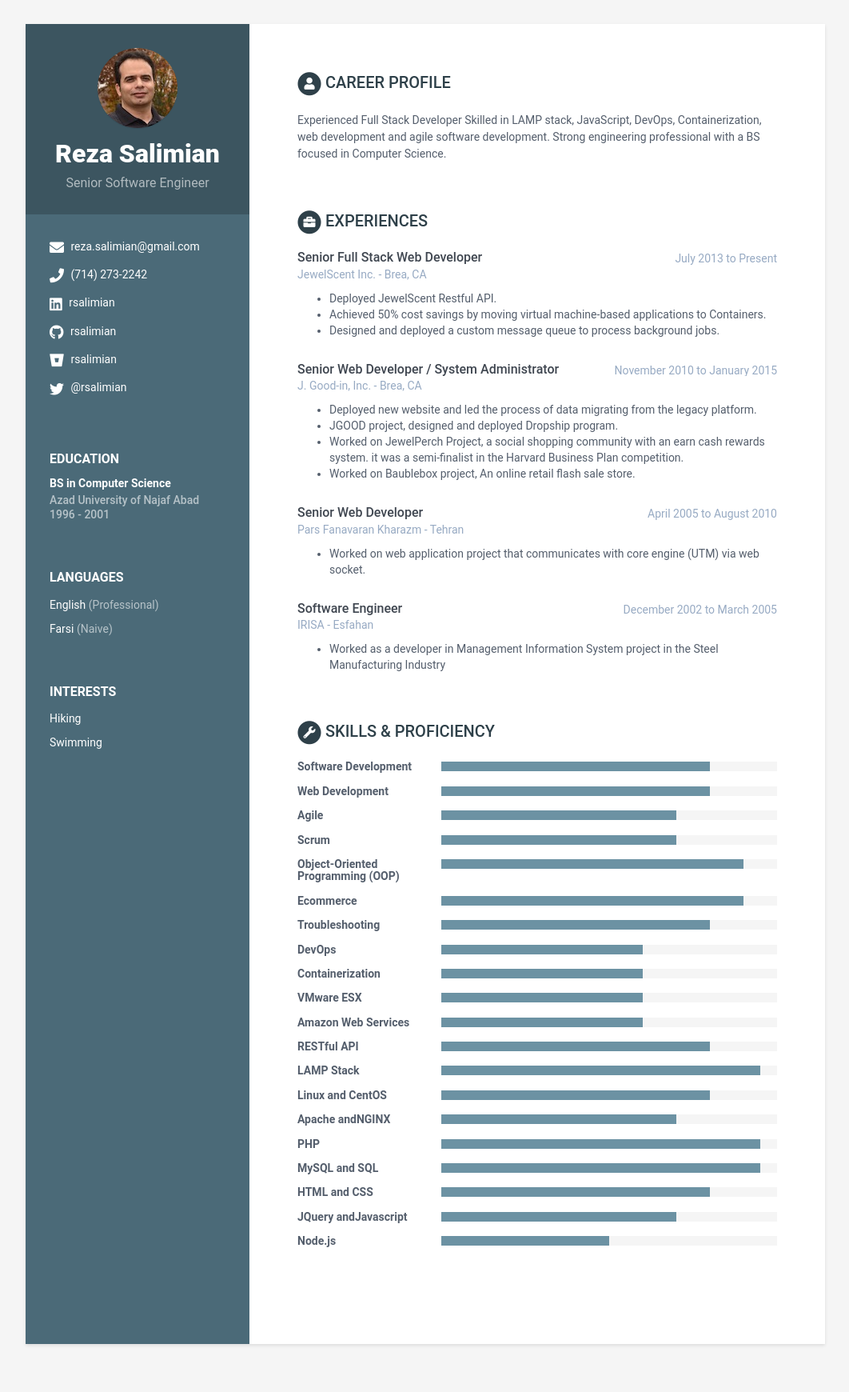
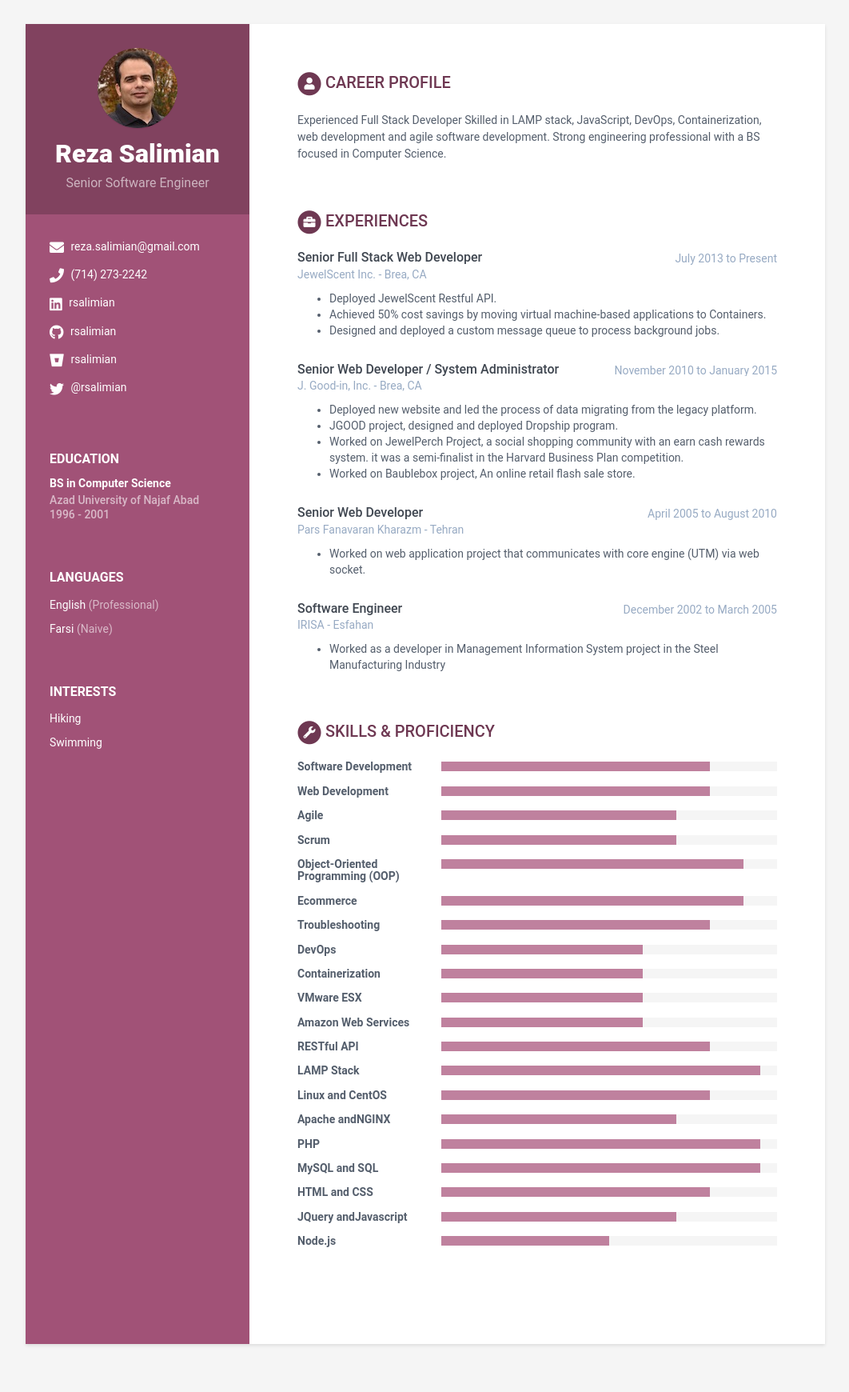
Before and after one commit to rsalimian/rsalimian.github.io, a Jekyll site: the page built from index.html, in a window 1280 px wide. Shown: the whole page at 80% size, without its empty margins (108-1170 px from the left). Built offline with Jekyll 4.4.1, drawn with Linux system fonts in a browser that asks for light colours.

Commit message:
Update _config.yml

```diff
--- a/_config.yml
+++ b/_config.yml
@@ -5,7 +5,7 @@ title: Reza Salimian Resume
 url: ''
 baseurl: '/' #change it according to your repository name
 # Style will be applied only after restarting the build or serve. Just choose one of the options.
-theme_skin: ceramic # blue turquoise green berry orange ceramic
+theme_skin: berry # blue turquoise green berry orange ceramic
 
 # Tracker
 analytics:
```
